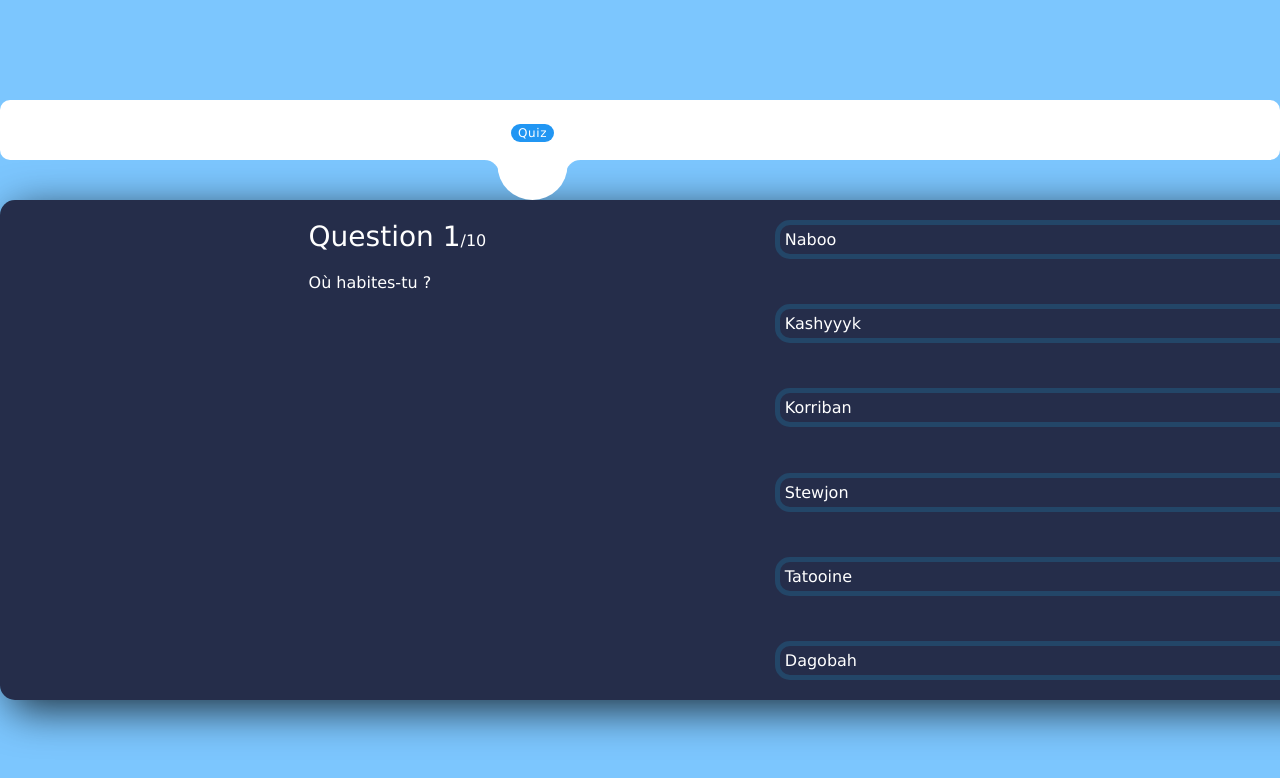
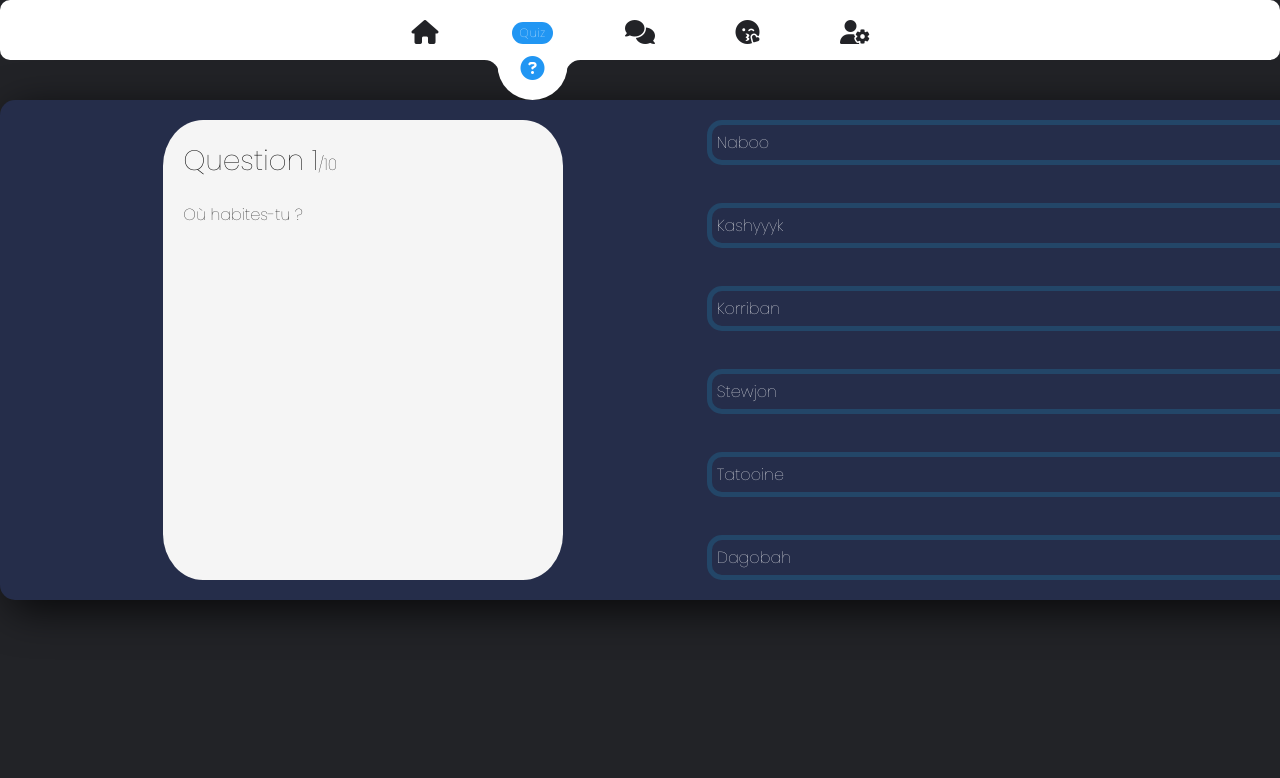
Before and after one commit to yannick-cousin/Hackathon-1, a React (Create React App) app: page /Quizz in a window 1280 px wide. Shown: the top 778 px of the page. Built offline with nearby package versions, Linux system fonts and the light colour scheme.

Commit message:
qlq paufinements

```diff
--- a/src/screens/Quizz.css
+++ b/src/screens/Quizz.css
@@ -1,23 +1,4 @@
-body {
-    margin: 0;
-    font-family: -apple-system, BlinkMacSystemFont, 'Segoe UI', 'Roboto', 'Oxygen',
-      'Ubuntu', 'Cantarell', 'Fira Sans', 'Droid Sans', 'Helvetica Neue',
-      sans-serif;
-    -webkit-font-smoothing: antialiased;
-    -moz-osx-font-smoothing: grayscale;
-  }
-  * {
-    font-family: "Verdana", cursive, sans-serif;
-    color: #ffffff;
-  }
 
-  body {
-    background-color: #7cc6fe;
-    display: flex;
-    justify-content: center;
-    align-items: center;
-    min-height: 100vh;
-  }
 
   .app {
     background-color: #252d4a;
@@ -33,18 +14,25 @@ body {
   .loveIs {
     width: 400px;
     padding: 20px;
+    background-color: whitesmoke;
+    border-radius: 10%;
+    font-size: 25px;
   }
 
   .score-section {
     display: flex;
     font-size: 24px;
     align-items: center;
+    background-color: whitesmoke;
 
   }
 
   /* QUESTION/TIMER/LEFT SECTION */
   .question-section {
-    padding: 0%;
+    width: 400px;
+    padding: 20px;
+    background-color: whitesmoke;
+    border-radius: 10%;
   }
 
   .question-count {
--- a/src/screens/Quizz.js
+++ b/src/screens/Quizz.js
@@ -189,7 +189,7 @@ export default function Quizz() {
 					</button>)
 				}
 			</div>
-			<div clasName="loveIs">
+			<div className="loveIs">
 				You have matched with {love}
 			</div>
 		</div>
```
